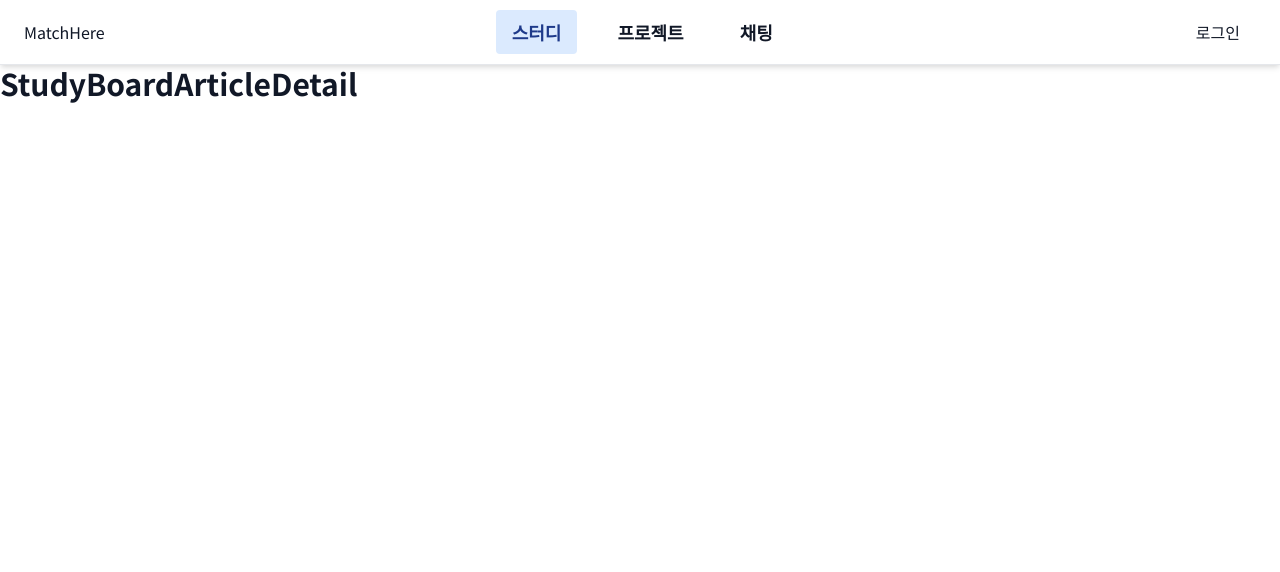
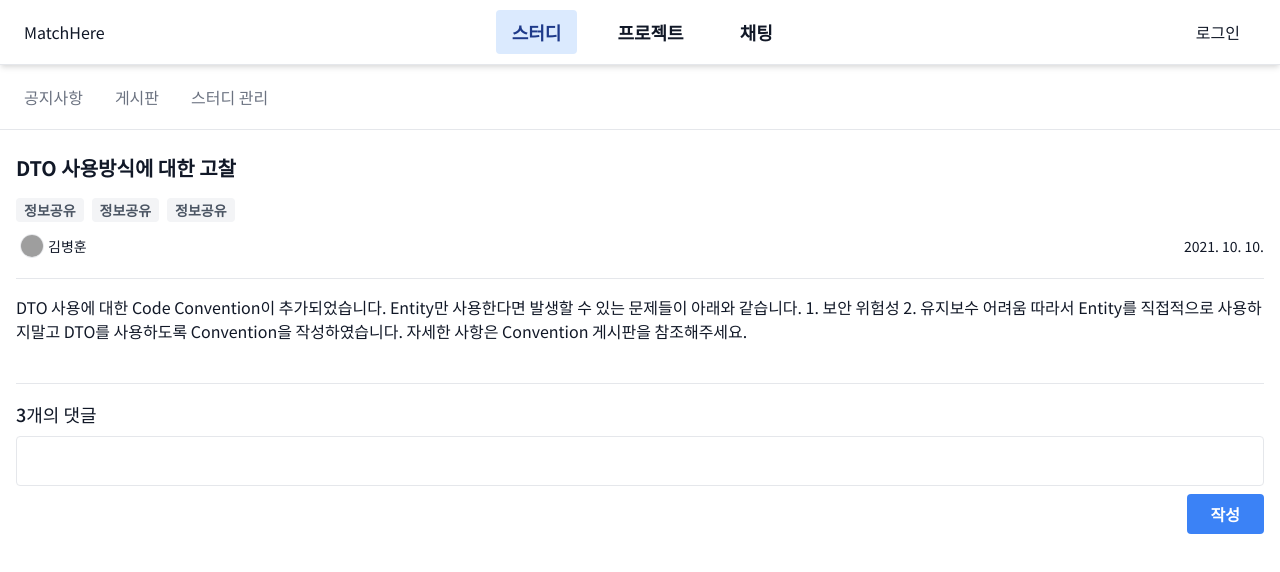
Before and after one commit to cys4585/matchhere-personal, a Vue app in the folder frontend/: page /study/1/board/1/articles/1 in a window 1280 px wide. Shown: the top 572 px of the page. Built offline with nearby package versions, Linux system fonts and the light colour scheme; grey boxes are pictures that could not be loaded.

Commit message:
feat: 스터디 게시판 게시물 레이아웃 진행 중

```diff
--- /dev/null
+++ b/frontend/src/components/common/BoardArticleLink.vue
@@ -0,0 +1,51 @@
+<template>
+  <router-link
+    :to="{
+      name: 'StudyBoardArticleDetail',
+      params: { articleId: 3 },
+    }"
+    class="article-link"
+  >
+    <div class="article-info">
+      <p class="title">14회 정기 미팅 (21. 10. 10)</p>
+      <div class="tags flex gap-2">
+        <Tag text="정기미팅" type="board" />
+      </div>
+      <div class="created flex gap-2">
+        <Member
+          :user="{
+            email: 'kepy1106@gmail.com',
+            name: '김병훈',
+            coverPicUri: 'https://picsum.photos/100/100',
+          }"
+        />
+      </div>
+    </div>
+    <div class="icon-wrapper">
+      <button>수정</button>
+    </div>
+  </router-link>
+</template>
+
+<script>
+import Tag from "@/components/common/Tag.vue"
+import Member from "@/components/common/Member.vue"
+export default {
+  components: { Tag, Member },
+  name: "BoardArticleLink",
+}
+</script>
+
+<style lang="scss" scoped>
+.article-link {
+  @apply flex p-4 rounded;
+
+  &:hover {
+    @apply bg-blue-50;
+  }
+
+  .article-info {
+    @apply flex-1 grid gap-2;
+  }
+}
+</style>
--- a/frontend/src/components/common/Tag.vue
+++ b/frontend/src/components/common/Tag.vue
@@ -5,6 +5,7 @@
       green: type === 'green',
       red: type === 'red',
       blue: type === 'blue',
+      board: type === 'board',
     }"
   >
     {{ text }}
@@ -34,5 +35,9 @@ export default {
   &.green {
     @apply bg-green-100 text-green-600;
   }
+
+  &.board {
+    @apply py-0.5 px-2 bg-gray-100 text-gray-600;
+  }
 }
 </style>
--- a/frontend/src/layouts/StudyBoard.vue
+++ b/frontend/src/layouts/StudyBoard.vue
@@ -1,9 +1,45 @@
 <template>
+  <nav>
+    <router-link
+      :to="{ name: 'StudyBoardArticleList', params: { boardId: 1 } }"
+    >
+      공지사항
+    </router-link>
+    <router-link
+      :to="{ name: 'StudyBoardArticleList', params: { boardId: 2 } }"
+    >
+      게시판
+    </router-link>
+    <router-link :to="{ name: 'StudyManage' }"> 스터디 관리 </router-link>
+  </nav>
   <router-view></router-view>
 </template>
 
 <script>
 export default {
-  name: "StudyBoard",
+  name: "StudyBoardLayout",
+  props: {
+    studyId: [String, Number],
+    articleId: String,
+    boardId: String,
+  },
 }
 </script>
+
+<style lang="scss" scoped>
+nav {
+  @apply py-3 px-2 border-b;
+
+  a {
+    @apply py-2 px-4 text-gray-500 inline-block rounded-md;
+
+    &:hover {
+      @apply bg-gray-100;
+    }
+
+    &.router-link-active {
+      @apply font-bold text-gray-900;
+    }
+  }
+}
+</style>
--- a/frontend/src/router/index.js
+++ b/frontend/src/router/index.js
@@ -105,41 +105,49 @@ const routes = [
       {
         path: ":studyId/board",
         component: StudyBoardLayout,
+        props: true,
         children: [
           {
             path: "create",
             name: "StudyBoardCreate",
             component: StudyPage.StudyBoardCreate,
+            props: true,
           },
           {
             path: ":boardId/edit",
             name: "StudyBoardEdit",
             component: StudyPage.StudyBoardEdit,
+            props: true,
           },
           {
             path: ":boardId/articles",
             name: "StudyBoardArticleList",
             component: StudyPage.StudyBoardArticleList,
+            props: true,
           },
           {
             path: ":boardId/articles/create",
             name: "StudyBoardArticleCreate",
             component: StudyPage.StudyBoardArticleCreate,
+            props: true,
           },
           {
             path: ":boardId/articles/:articleId",
             name: "StudyBoardArticleDetail",
             component: StudyPage.StudyBoardArticleDetail,
+            props: true,
           },
           {
             path: ":boardId/articles/:articleId/edit",
             name: "StudyBoardArticleEdit",
             component: StudyPage.StudyBoardArticleEdit,
+            props: true,
           },
           {
             path: "manage",
             name: "StudyManage",
             component: StudyPage.StudyManage,
+            props: true,
           },
         ],
       },
--- a/frontend/src/views/study/StudyBoardArticleDetail.vue
+++ b/frontend/src/views/study/StudyBoardArticleDetail.vue
@@ -1,11 +1,62 @@
 <template>
-  <h1>StudyBoardArticleDetail</h1>
+  <div class="container py-6">
+    <article class="grid gap-4 mb-4">
+      <header class="pb-4 border-b">
+        <h3 class="mb-4">DTO 사용방식에 대한 고찰</h3>
+        <div class="tags flex gap-2 mb-2">
+          <Tag text="정보공유" type="board" />
+          <Tag text="정보공유" type="board" />
+          <Tag text="정보공유" type="board" />
+        </div>
+        <div class="flex gap-2 items-center justify-between">
+          <Member
+            :user="{
+              email: 'kepy1106@gmail.com',
+              name: '김병훈',
+              coverPicUri: 'https://picsum.photos/100/100',
+            }"
+          />
+          <span class="text-sm">2021. 10. 10.</span>
+        </div>
+      </header>
+      <div class="pb-10 border-b">
+        <p>
+          DTO 사용에 대한 Code Convention이 추가되었습니다. Entity만 사용한다면
+          발생할 수 있는 문제들이 아래와 같습니다. 1. 보안 위험성 2. 유지보수
+          어려움 따라서 Entity를 직접적으로 사용하지말고 DTO를 사용하도록
+          Convention을 작성하였습니다. 자세한 사항은 Convention 게시판을
+          참조해주세요.
+        </p>
+      </div>
+    </article>
+    <section>
+      <h4 class="font-medium mb-2">3개의 댓글</h4>
+      <form @submit.prevent="" class="grid gap-2 mb-6">
+        <textarea
+          class="border rounded w-full resize-none"
+          name="comment"
+        ></textarea>
+        <button class="comment-submit-btn">작성</button>
+      </form>
+    </section>
+  </div>
 </template>
 
 <script>
+import Tag from "@/components/common/Tag.vue"
+import Member from "@/components/common/Member.vue"
+
 export default {
   name: "StudyBoardArticleDetail",
+  components: {
+    Tag,
+    Member,
+  },
 }
 </script>
 
-<style lang="scss" scoped></style>
+<style lang="scss" scoped>
+.comment-submit-btn {
+  @apply flex py-2 px-6 bg-blue-500 text-white font-bold justify-self-end rounded;
+}
+</style>
--- a/frontend/src/views/study/StudyBoardArticleList.vue
+++ b/frontend/src/views/study/StudyBoardArticleList.vue
@@ -1,11 +1,29 @@
 <template>
-  <h1>StudyBoardArticleList</h1>
+  <div class="container py-4 grid gap-4">
+    <BoardArticleLink />
+    <BoardArticleLink />
+    <BoardArticleLink />
+    <BoardArticleLink />
+    <BoardArticleLink />
+    <BoardArticleLink />
+    <BoardArticleLink />
+    <BoardArticleLink />
+  </div>
+  <button class="material-icons add-btn">add</button>
 </template>
 
 <script>
+import BoardArticleLink from "@/components/common/BoardArticleLink.vue"
 export default {
   name: "StudyBoardArticleList",
+  components: {
+    BoardArticleLink,
+  },
 }
 </script>
 
-<style lang="scss" scoped></style>
+<style lang="scss" scoped>
+.add-btn {
+  @apply fixed right-4 bottom-20 flex items-center justify-center p-4 bg-blue-500 rounded-full shadow-md text-white;
+}
+</style>
```
